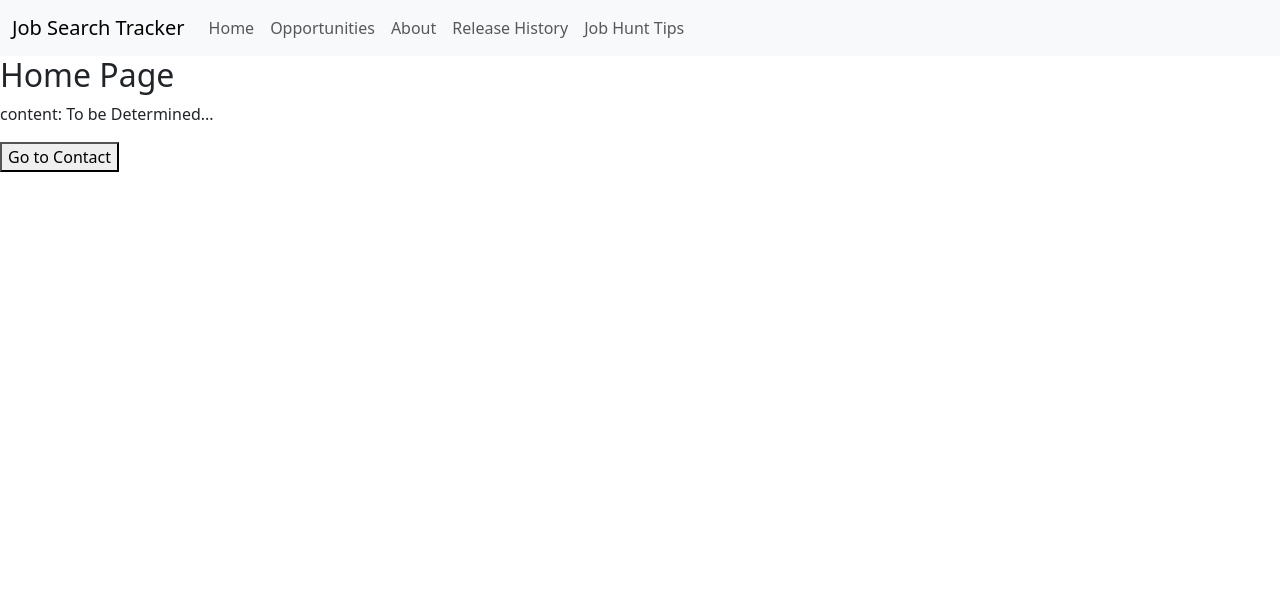
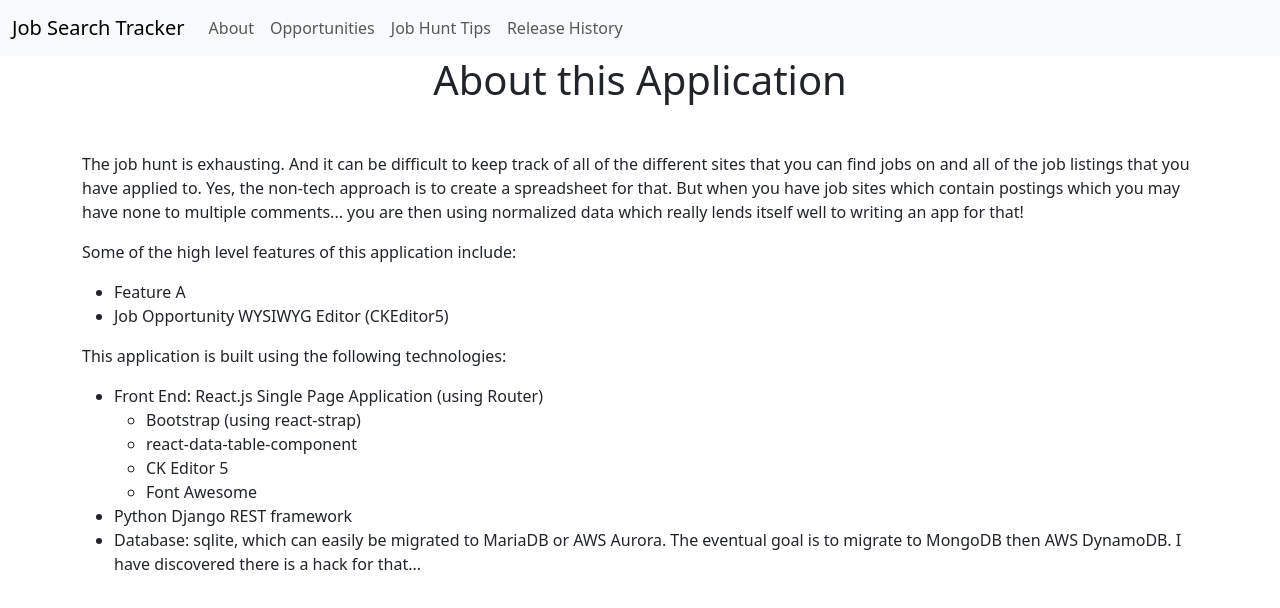
Before and after one commit to bbornino/django_react_job_search, a React (Create React App) app in the folder frontend/: page / in a window 1280 px wide. Shown: the top 608 px of the page. Built offline with nearby package versions, Linux system fonts and the light colour scheme.

Commit message:
Cleanup Static Content

```diff
--- a/frontend/src/App.js
+++ b/frontend/src/App.js
@@ -31,7 +31,6 @@ const Home = () => {
 }
 
 
-
 export default class App extends React.Component {
   constructor(props) {
     super(props);
@@ -55,17 +54,18 @@ export default class App extends React.Component {
           <NavbarToggler onClick={this.toggle} />
           <Collapse isOpen={this.state.isOpen} navbar>
             <Nav className="ml-auto" navbar>
-              <NavItem><NavLink href="/">Home</NavLink></NavItem>
+              {/* <NavItem><NavLink href="/">Home</NavLink></NavItem> */}
+              <NavItem><NavLink href="/about">About</NavLink></NavItem>
               <NavItem><NavLink href="/opportunities">Opportunities</NavLink></NavItem>
-              <NavItem><NavLink href="/about">About</NavLink></NavItem>
+              <NavItem><NavLink href="/job-hunt-tips">Job Hunt Tips</NavLink></NavItem>
               <NavItem><NavLink href="/release-history">Release History</NavLink></NavItem>
-              <NavItem><NavLink href="/job-hunt-tips">Job Hunt Tips</NavLink></NavItem>
             </Nav>
           </Collapse>
         </Navbar>
 
           <Routes>
-              <Route path="/" element={<Home />} />
+              {/* <Route path="/" element={<Home />} /> */}
+              <Route path="/" element={<About />} />
               <Route path="/opportunities" element={<OpportunityList />} />
               <Route path="/opportunity-details" element={<OpportunityDetails />} />
               <Route path="/opportunity-details/:id" element={<OpportunityDetails />} />
--- a/frontend/src/components/About.js
+++ b/frontend/src/components/About.js
@@ -1,25 +1,27 @@
 import React, { Component } from "react";
+import {Container, Row, Col} from 'reactstrap';
 
 class About extends Component {
     render() {
         return (
             <div>
-                <div class="container-fluid mt-10 p-t-10 text-center">
+                <div className="container-fluid mt-10 p-t-10 text-center">
                     <h1>About this Application</h1>
                 </div>
 
-                <div class="container mt-5">
-                    <div class="row">
-                        <div class="col">
+                <div className="container mt-5">
+                    <Row>
+                        <Col>
                             <p>The job hunt is exhausting.  And it can be difficult to keep track of all of the different sites that
                                 you can find jobs on and all of the job listings that you have applied to.  Yes, the non-tech approach
-                                is to create a spreadsheet for that.  But you're now dealing with a normalized list which really lends
+                                is to create a spreadsheet for that.  But when you have job sites which contain postings which you may
+                                have none to multiple comments...  you are then using normalized data which really lends
                                 itself well to writing an app for that!
                             </p>
                             <p>Some of the high level features of this application include:</p>
                             <ul>
                                 <li>Feature A</li>
-                                <li>Feature B</li>
+                                <li>Job Opportunity WYSIWYG Editor (CKEditor5)</li>
                             </ul>
                             <p>
                             This application is built using the following technologies:
@@ -27,14 +29,17 @@ class About extends Component {
                             <ul>
                                 <li>Front End: React.js Single Page Application (using Router)</li>
                                     <ul>
-                                        <li>Bootstrap</li>
-                                        <li>datatables</li>
+                                        <li>Bootstrap (using react-strap)</li>
+                                        <li>react-data-table-component</li>
+                                        <li>CK Editor 5</li>
+                                        <li>Font Awesome</li>
                                     </ul>
                                 <li>Python Django REST framework</li>
-                                <li>Database: sqlite, which can easily be migrated to MySQL, MariaDB, AWS Aurora or the eventual goal, AWS DynamoDB. yes, I have discovered there is a hack for that. </li>
+                                <li>Database: sqlite, which can easily be migrated to MariaDB or AWS Aurora.  The eventual goal is to
+                                    migrate to MongoDB then AWS DynamoDB. I have discovered there is a hack for that... </li>
                             </ul>
-                        </div>
-                    </div>
+                        </Col>
+                    </Row>
                 </div>
             </div>
         )
--- a/frontend/src/components/OpportunityDetailsFunctional.jsx
+++ b/frontend/src/components/OpportunityDetailsFunctional.jsx
@@ -1,5 +1,4 @@
-import React, { Component, setState, getState, useState, useEffect} from "react";
-import {useParams , renderMatches} from "react-router-dom";
+import React, { useState } from "react";
 import axios from "axios";
 import { JOB_OPPORTUNITY_API_URL } from "../constants";
 import {Form, FormGroup, Input, Label, Button, ButtonGroup, Container, Row, Col, Card, CardTitle, CardBody} from 'reactstrap';
@@ -7,9 +6,6 @@ import 'bootstrap/dist/css/bootstrap.min.css';
 
 import { FontAwesomeIcon } from "@fortawesome/react-fontawesome";
 import { faTrash, faFloppyDisk } from '@fortawesome/free-solid-svg-icons'
-
-import { createEditor } from 'slate'
-import { Slate, Editable, withReact } from 'slate-react'
 
 const OpportunityDetails = () => {
 
--- a/frontend/src/components/OpportunityList.js
+++ b/frontend/src/components/OpportunityList.js
@@ -1,10 +1,10 @@
-import {React, useForm, Component, setState} from "react";
+import {React, Component} from "react";
 import { Link } from 'react-router-dom'
 import axios from "axios";
 import { JOB_OPPORTUNITY_API_URL } from "../constants";
 
 import DataTable from './DataTableBase';
-import {Button, Container, Row, Col, Form, Card} from 'reactstrap';
+import {Button, Container, Row, Col} from 'reactstrap';
 
 class OpportunityList extends Component {
     state = {
```
